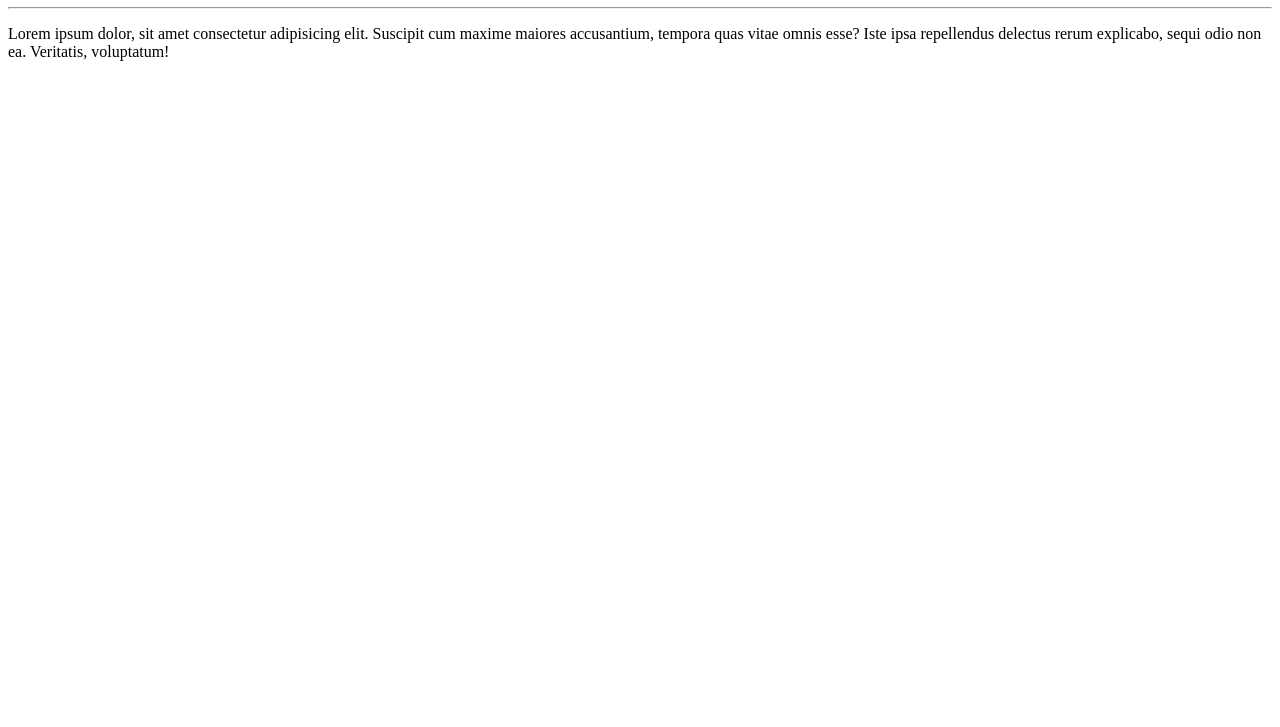
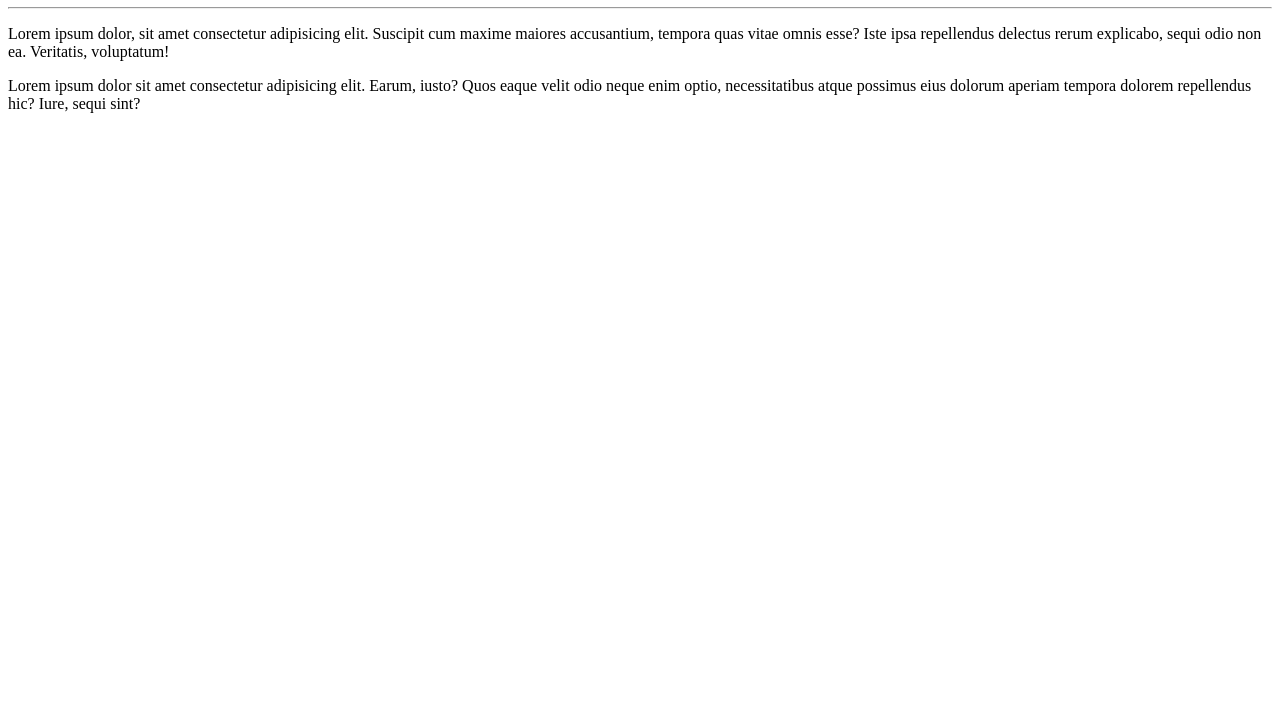
Before and after one commit to fabiocorreafn/Ola-Mundo, a plain HTML site: page site-exemplo/index.html in a window 1280 px wide. Shown: the part 73-800 px from the top of the page. Drawn offline with Linux system fonts and the light colour scheme.

Commit message:
Segundo parágrafo
Adicionei o segundo parágrafo

```diff
--- a/site-exemplo/index.html
+++ b/site-exemplo/index.html
@@ -9,5 +9,6 @@
     <h1>Olá, Mundo!</h1>
     <hr>
     <p>Lorem ipsum dolor, sit amet consectetur adipisicing elit. Suscipit cum maxime maiores accusantium, tempora quas vitae omnis esse? Iste ipsa repellendus delectus rerum explicabo, sequi odio non ea. Veritatis, voluptatum!</p>
+    <p>Lorem ipsum dolor sit amet consectetur adipisicing elit. Earum, iusto? Quos eaque velit odio neque enim optio, necessitatibus atque possimus eius dolorum aperiam tempora dolorem repellendus hic? Iure, sequi sint?</p>
 </body>
 </html>
```
